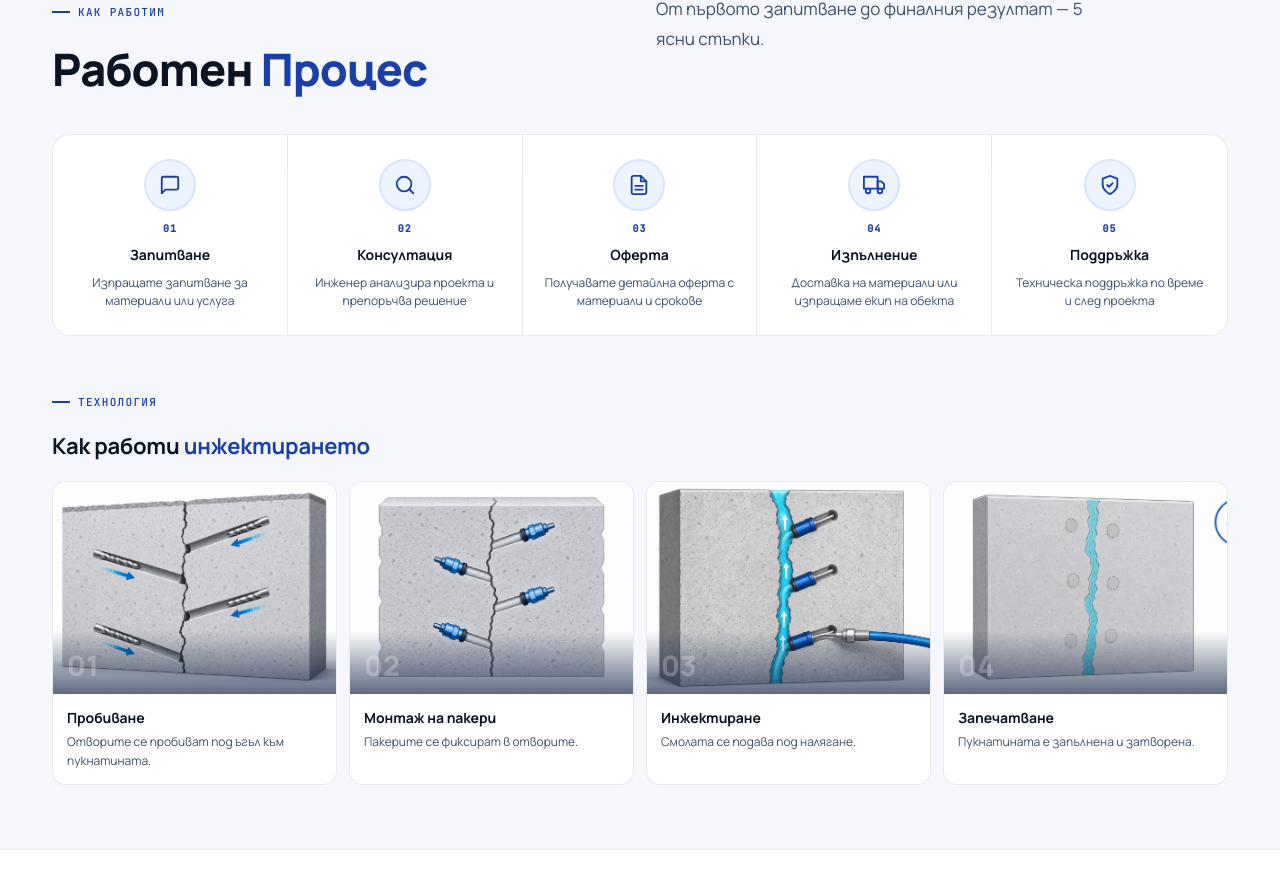
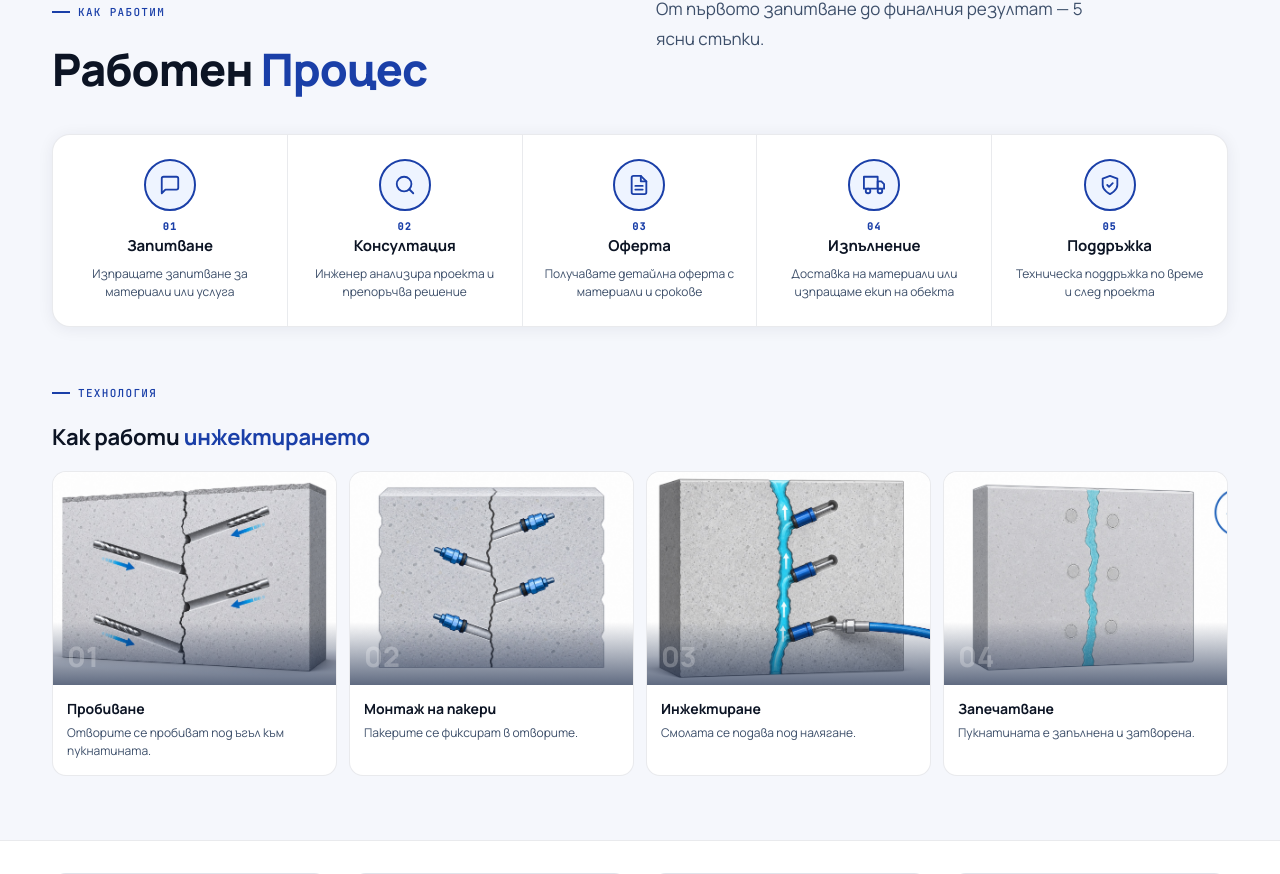
Before and after one commit to bodexbg-a11y/website, a React (Vite) app: page / in a window 1280 px wide. Shown: the part 6958-7832 px from the top of the page. Built offline with nearby package versions, Linux system fonts and the light colour scheme.

Commit message:
fix: process steps brighter icons with blue border, numbered via CSS, no grey 01/02

```diff
--- a/src/index.css
+++ b/src/index.css
@@ -2709,3 +2709,55 @@ body:not(.light-theme) .proc-step__num { color: var(--blue-300); }
   .proc-step:first-child { border-top: none; }
   .proc-photos { grid-template-columns: 1fr 1fr; }
 }
+
+/* ── Process patch: brighter icons, hide numbers ── */
+
+/* Убираем номер из кружка иконки */
+.proc-step__num { display: none; }
+
+/* Кружок иконки — насыщенный синий */
+.proc-step__circle {
+  background: var(--blue-50) !important;
+  border: 2px solid var(--primary) !important;
+  color: var(--primary) !important;
+}
+body:not(.light-theme) .proc-step__circle {
+  background: rgba(36,82,164,0.18) !important;
+  border-color: var(--blue-300) !important;
+  color: var(--blue-200) !important;
+}
+.proc-step:hover .proc-step__circle {
+  background: var(--primary) !important;
+  border-color: var(--primary) !important;
+  color: #fff !important;
+}
+
+/* Номер шага под иконкой — маленький и синий */
+.proc-step__title {
+  font-size: 15px !important;
+  font-weight: 700 !important;
+  color: var(--text) !important;
+}
+/* Добавляем номер через pseudo перед заголовком */
+.proc-step__title::before {
+  content: attr(data-n) " ";
+  display: block;
+  font-family: var(--font-mono);
+  font-size: 10px !important;
+  font-weight: 600;
+  color: var(--primary);
+  letter-spacing: 0.12em;
+  margin-bottom: 4px;
+}
+body:not(.light-theme) .proc-step__title::before { color: var(--blue-300); }
+
+/* Весь блок шагов — чуть более насыщенный фон */
+.proc-steps {
+  background: var(--bg-surface) !important;
+  box-shadow: 0 2px 16px rgba(11,28,62,0.07) !important;
+}
+body:not(.light-theme) .proc-steps { box-shadow: 0 4px 24px rgba(0,0,0,0.25) !important; }
+
+/* Hover шага — лёгкий синий фон */
+.proc-step:hover { background: var(--blue-50) !important; }
+body:not(.light-theme) .proc-step:hover { background: rgba(36,82,164,0.08) !important; }
--- a/src/sections/Process.jsx
+++ b/src/sections/Process.jsx
@@ -108,7 +108,7 @@ export default function Process() {
                 <span className="proc-step__icon" aria-hidden="true">{s.icon}</span>
               </div>
               <div className="proc-step__num" aria-hidden="true">{s.num}</div>
-              <h4 className="proc-step__title"><T bg={s.titleBg} en={s.titleEn} /></h4>
+              <h4 className="proc-step__title" data-n={s.num}><T bg={s.titleBg} en={s.titleEn} /></h4>
               <p className="proc-step__desc"><T bg={s.descBg} en={s.descEn} /></p>
             </div>
           ))}
```
